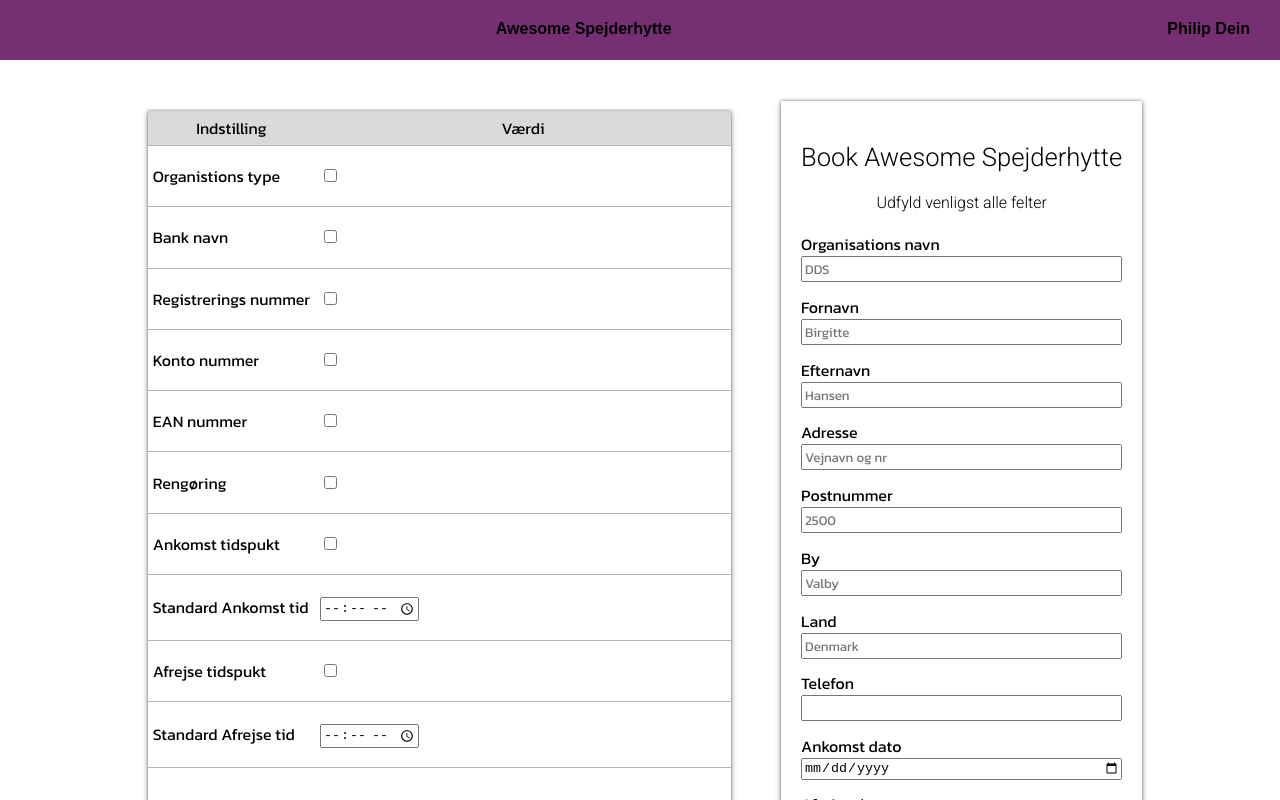
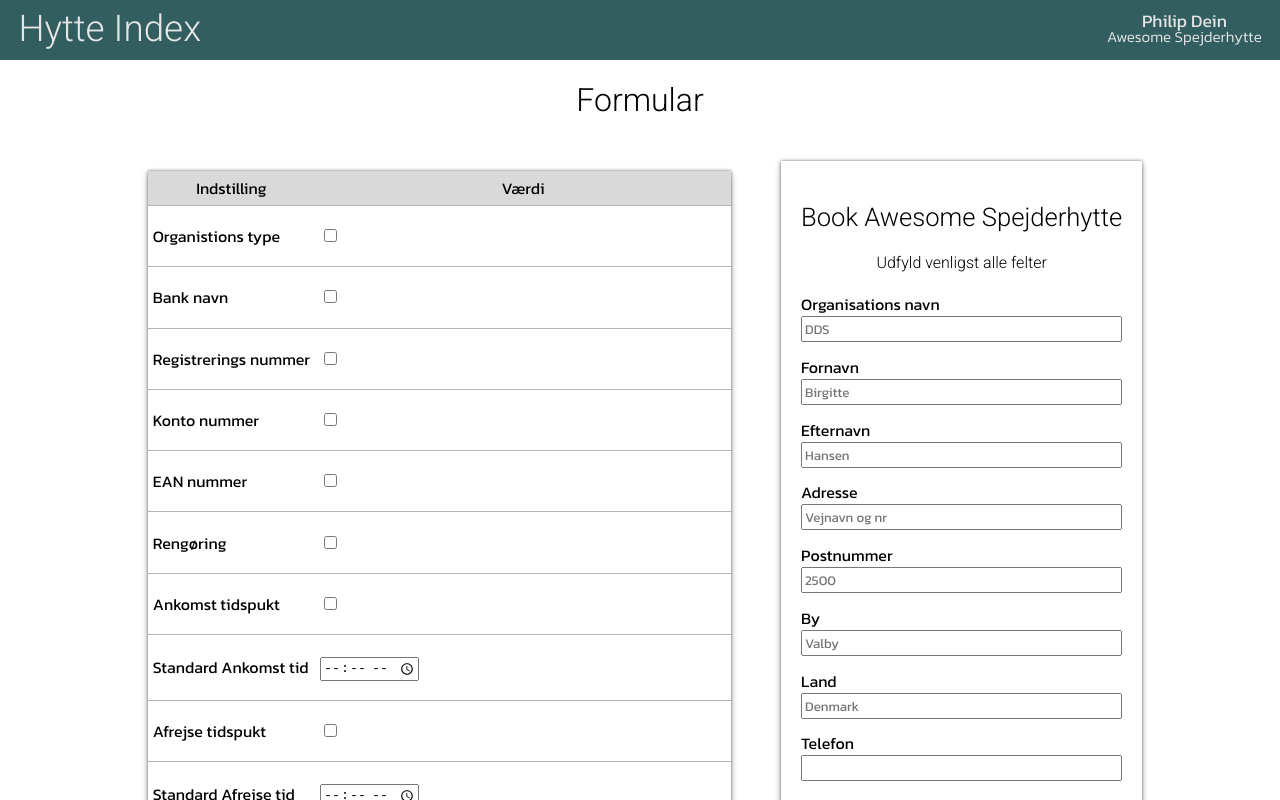
Before and after one commit to derangeddk/hyttebook-frontend, a Nuxt app: page / in a window 1280 px wide. Shown: the top 800 px of the page. Built offline with nearby package versions, Linux system fonts and the light colour scheme.

Commit message:
Restructure the header - Containerize all elements to allow for flexboxing - Flexbox everything - Make use of SASS - Adjust styling to the now flexboxed elements

```diff
--- a/components/information-header.vue
+++ b/components/information-header.vue
@@ -1,7 +1,16 @@
 <template>
     <nav>
-        <div class="hutname">{{ hutName }}</div>
-        <div class="username">{{ username }}</div>
+        <div class="header-wrapper">
+            <div class="site-name">
+                <h1>
+                    Hytte Index
+                </h1>
+            </div>
+            <div class="logged-in-user-information">
+                <div class="username">{{ username }}</div>
+                <div class="hutname">{{ hutName }}</div>
+            </div>
+        </div>
     </nav>
 </template>
 
@@ -28,31 +37,50 @@
     }
 </script>
 
-<style>
+<style lang="scss">
     nav {
-        top: 0;
         width: 100%;
         height: 60px;
-        margin: 0%;
-        position: absolute;
-        background-color: #772f73;
+        background-color: darken(#3C6E71, 5%);
         text-align: center;
-        font-family: Arial, Helvetica, sans-serif;
-        font-weight: bold;
+        color: rgb(230,230,230);
+    }
+
+    .header-wrapper {
+        display: flex;
+        flex-direction: row;
+        justify-content: space-between;
+        align-content: center;
+        align-items: center;
+    }
+
+    .site-name {
+        display: flex;
+    }
+
+    .site-name h1 {
+        align-self: flex-start;
+        font-size: 2.3em;
+        padding: 0.2em 0.5em;
+        margin: 0;
+    }
+
+    .logged-in-user-information {
+        display: flex;
+        flex-direction: column;
+        justify-content:flex-start;
+        align-items: center;
+        line-height: 100%;
     }
 
     .hutname {
-        padding-top: 20px;
-        padding-bottom: 20px;
-        display: inline-block;
-        position: relative;
+        padding: 0 1.2em;
+        font-weight: 300;
+        font-size: 0.95em;
     }
 
     .username {
-        padding-top: 20px;
-        padding-bottom: 20px;
-        display: inline-block;
-        float: right;
-        padding-right: 30px;
+        padding: 0 1.2em;
+        font-size: 1.1em;
     }
 </style>
```
